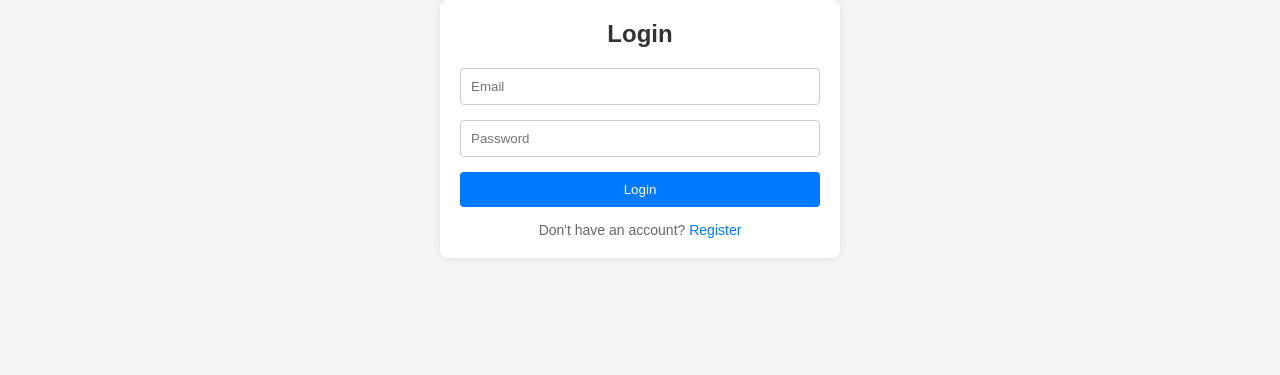
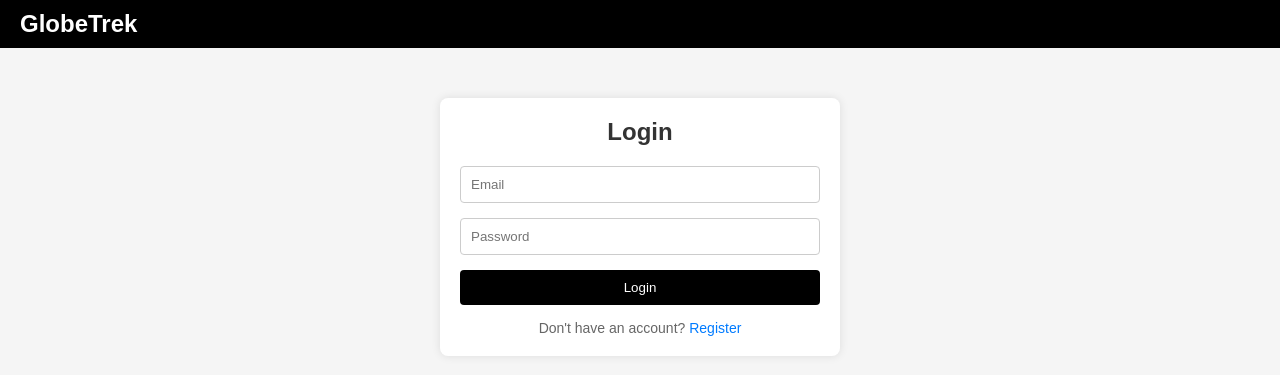
Before and after one commit to neendicott/GlobeTrek, a Flask app: page /login in a window 1280 px wide. Shown: the top 375 px of the page. Run offline with Flask 3, Linux system fonts and the light colour scheme.

Commit message:
Added a nav bar to login page and centered the login a bit more

```diff
--- a/static/login.css
+++ b/static/login.css
@@ -9,6 +9,23 @@
 body {
     font-family: Arial, sans-serif;
     background-color: #f5f5f5;
+    margin: 0; /* Remove default margins */
+    overflow-x: hidden; /* Prevent horizontal scrolling */
+}
+
+/* Style for the all-black nav bar */
+.nav {
+    background-color: #000;
+    color: #fff;
+    padding: 10px 0;
+    margin: 0; /* Remove any margins */
+}
+.nav__logo-link {
+    color: #fff;
+    text-decoration: none;
+    font-size: 24px;
+    font-weight: bold;
+    margin-left: 20px; /* Adjust the left margin to position GlobeTrek to the right */
 }
 
 /* Create a centered container for the form */
@@ -21,6 +38,7 @@ body {
     border-radius: 8px;
     box-shadow: 0px 0px 10px rgba(0, 0, 0, 0.1);
     text-align: center;
+    margin-top: 50px; /* Add some top margin to center the form vertically */
 }
 
 /* Style the form header */
@@ -38,11 +56,11 @@ body {
     border-radius: 4px;
 }
 
-/* Style the submit button */
+/* Add this style for the login button */
 .container button {
     width: 100%;
     padding: 10px;
-    background-color: #007bff;
+    background-color: #000000; /* Change to black */
     color: #ffffff;
     border: none;
     border-radius: 4px;
@@ -51,7 +69,7 @@ body {
 }
 
 .container button:hover {
-    background-color: #0056b3;
+    background-color: #333333; /* Change to a darker shade of black */
 }
 
 /* Style the "Don't have an account?" link */
--- a/templates/login.html
+++ b/templates/login.html
@@ -7,6 +7,11 @@
     <title>Login</title>
 </head>
 <body>
+    <nav class="nav">
+        <div class="nav__logo">
+            <a href="#" class="nav__logo-link">GlobeTrek</a>
+        </div>
+    </nav>
     <div class="container">
         <h2>Login</h2>
         <form action="" method="post">
```
